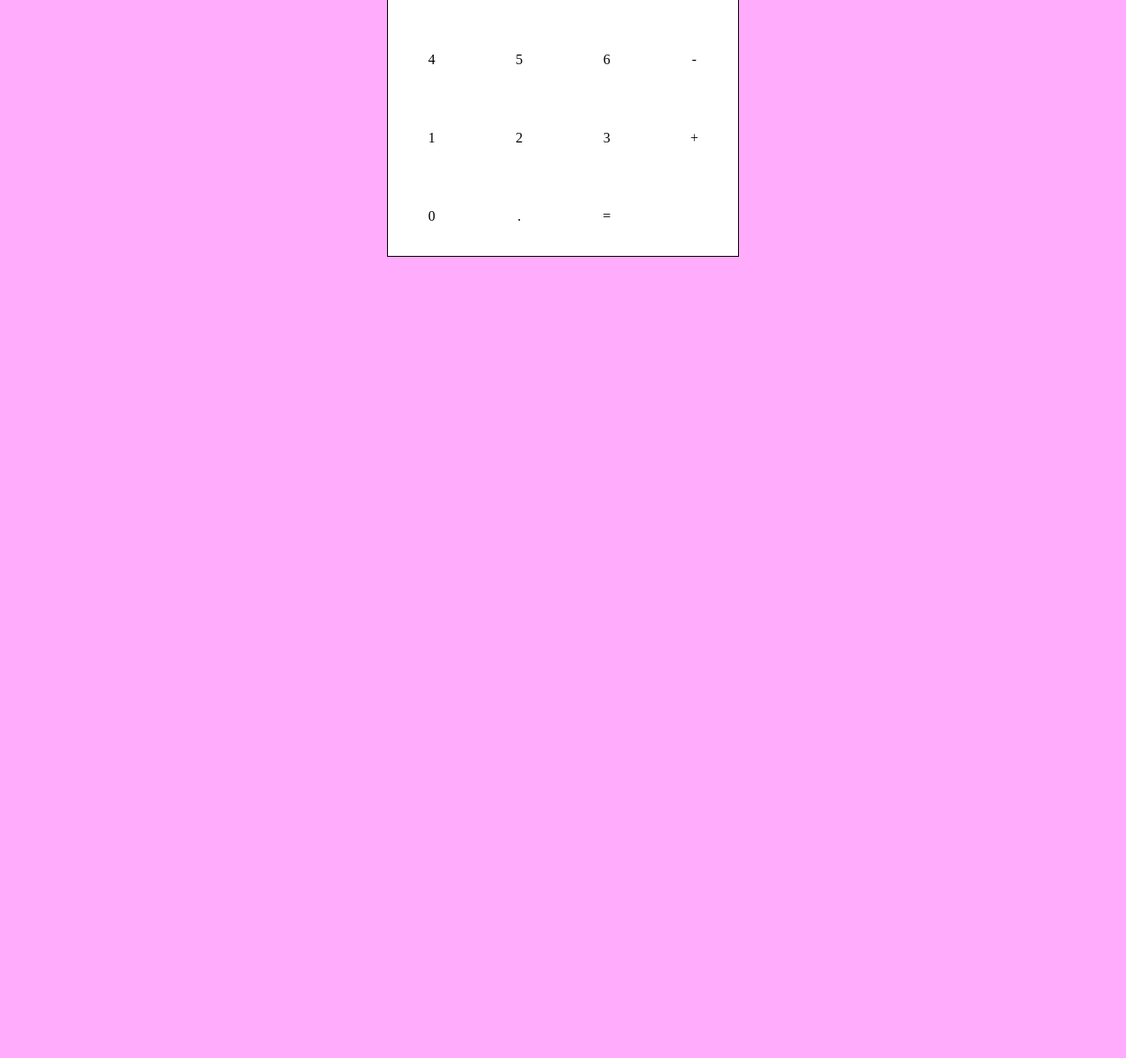
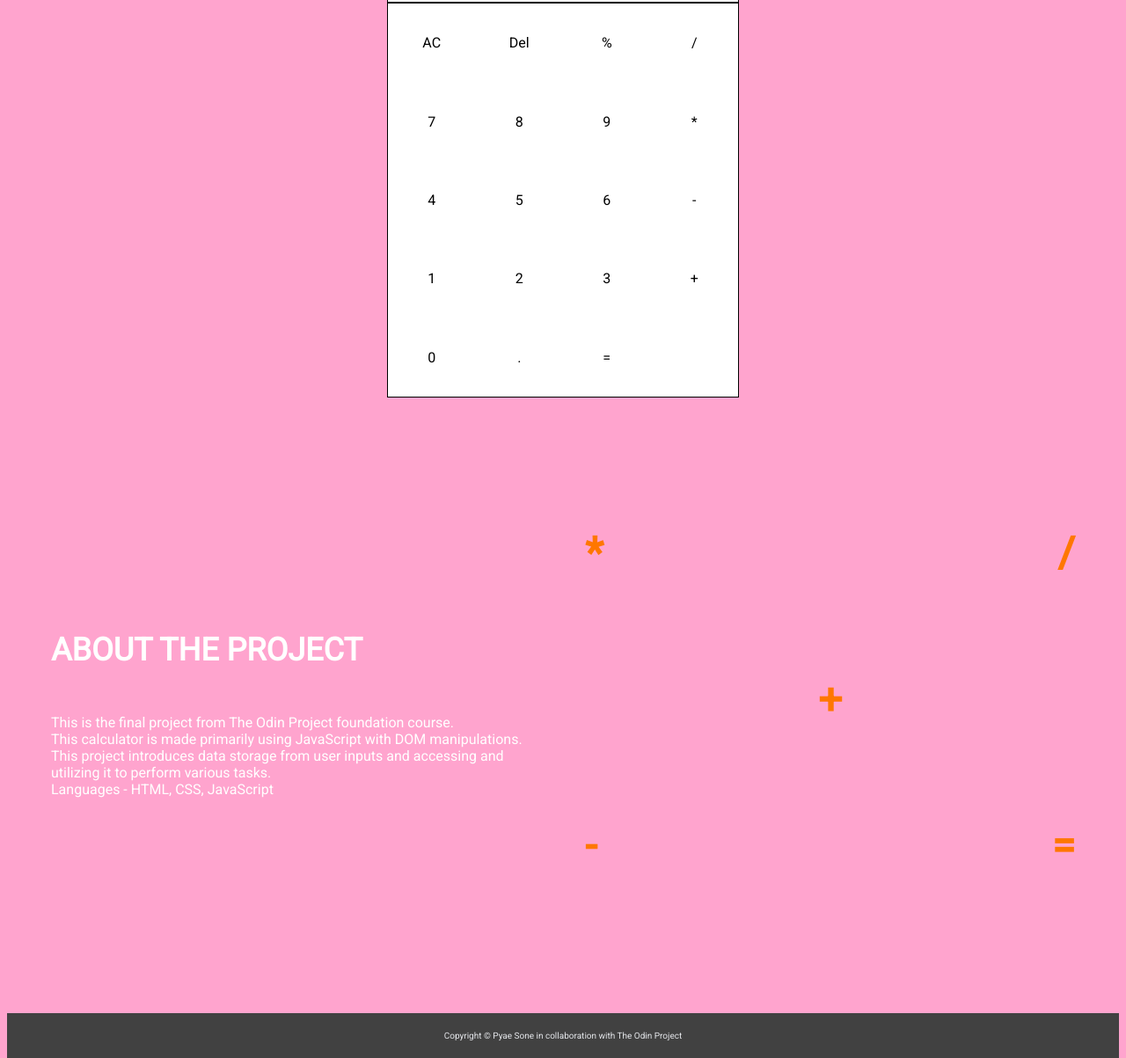
Before and after one commit to PyaesoneP/odin-calculator, a plain HTML site: page index.html in a window 1280 px wide. Shown: the part 316-1519 px from the top of the page at 88% size. Before the commit the page ends 808 px from the top, so only its background shows below. Drawn offline with Linux system fonts and the light colour scheme.

Commit message:
Add the styling for the page

```diff
--- a/index.html
+++ b/index.html
@@ -5,12 +5,16 @@
         <meta charset="UTF-8">
         <title>Calculator</title>
         <link rel="stylesheet" href="./style/style.css">
+        <link rel="preconnect" href="https://fonts.googleapis.com"><link rel="preconnect" href="https://fonts.gstatic.com" crossorigin><link href="https://fonts.googleapis.com/css2?family=Roboto&display=swap" rel="stylesheet">
         <script src="./script/script.js" defer></script>
     </head>
 
     <body>
         <nav>
-
+            <ul>
+                <li class="logo" id="logo"><a href="#">Calculator</a></li>
+                <li><a href="#about" class="aboutlink">About The Project</a></li>
+            </ul>
         </nav>
 
         <div class="calculator">
@@ -24,16 +28,34 @@
             </div>
         </div>
 
-        <div>
+        <div class="about" id="about">
+            <div class="abouttext">
+                <p class="aboutheader">ABOUT THE PROJECT</p>
+                <p class="aboutsec">
+                    This is the final project from The Odin Project foundation course.<br>
+                    This calculator is made primarily using JavaScript with DOM manipulations.<br>
+                    This project introduces data storage from user inputs and accessing and utilizing it to perform various tasks.<br>
+                    Languages - HTML, CSS, JavaScript
+                </p>
+            </div>
 
-        </div>
-
-        <div>
-
+            <div class="symbols">
+                <div class="toprow">
+                    <P>*</P>
+                    <p>/</p>
+                </div>
+                <div class="midrow">
+                    <p>+</p>
+                </div>
+                <div class="botrow">
+                    <p>-</p>
+                    <p>=</p>
+                </div>
+            </div>
         </div>
 
         <footer>
-
+            <p>Copyright &#169; Pyae Sone in collaboration with The Odin Project</p>
         </footer>
     </body>
 </html>
--- a/style/style.css
+++ b/style/style.css
@@ -3,13 +3,48 @@ html, body {
 }
 
 body {
-    background-color: rgb(255, 172, 252);
+    background-color: rgb(255, 164, 206);
+    font-family: 'Roboto', sans-serif;
+}
+
+nav {
+    display: flex;
+    justify-content: center;
+    align-items: center;
+}
+
+ul {
+    display: flex;
+    flex: 1;
+    justify-content: flex-end;
+    align-items: center;
+    padding-right: 50px;
+}
+
+li {
+    list-style-type: none;
+}
+
+a {
+    text-decoration: none;
+    color: rgb(148, 255, 186);
+}
+
+.logo {
+    margin-right: auto;
+    font-weight: bolder;
+    font-size: 24px;
+}
+
+.aboutlink {
+    font-size: 18px;
 }
 
 .calculator {
     display: flex;
     justify-content: center;
     align-items: center;
+    margin-top: 100px;
 }
 
 .calculatorframe {
@@ -47,3 +82,69 @@ body {
     justify-content: center;
     align-items: center;
 }
+
+.about {
+    display: flex;
+    margin-top: 100px;
+    padding-right: 50px;
+    padding-left: 50px;
+    gap: 50px;
+    height: 500px;
+}
+
+.abouttext {
+    display: flex;
+    flex-direction: column;
+    justify-content: center;
+    flex: 1;
+    color: white;
+}
+
+.aboutheader {
+    font-size: 36px;
+    font-weight: bolder;
+}
+
+.symbols {
+    flex-direction: column;
+    flex: 1;
+    display: flex;
+    color: rgb(255, 119, 0);
+    font-size: 48px;
+    font-weight: bolder;
+}
+
+.toprow {
+    display: flex;
+    flex: 1;
+    justify-content: space-between;
+}
+
+.midrow {
+    display: flex;
+    flex: 1;
+    justify-content: center;
+}
+
+.botrow {
+    display: flex;
+    flex: 1;
+    justify-content: space-between;
+}
+
+footer {
+    background-color: rgb(65, 65, 65);
+    color: #e5e7eb;
+    text-align: center;
+    display: flex;
+    justify-content: center;
+    align-items: center;
+    margin-top: 100px;
+    padding-top: 10px;
+    padding-bottom: 10px;
+}
+
+footer > p {
+    font-size: 10px;
+    font-weight: lighter;
+}
```
Also changed, not shown: logo/GitHub-Logos/GitHub_Logo.png (added), logo/GitHub-Logos/GitHub_Logo_White.png (added), logo/GitHub-Logos/README.txt (added), logo/github-mark/github-mark/github-mark-white.png (added), logo/github-mark/github-mark/github-mark-white.svg (added), logo/github-mark/github-mark/github-mark.png (added), logo/github-mark/github-mark/github-mark.svg (added), 6 other files.
